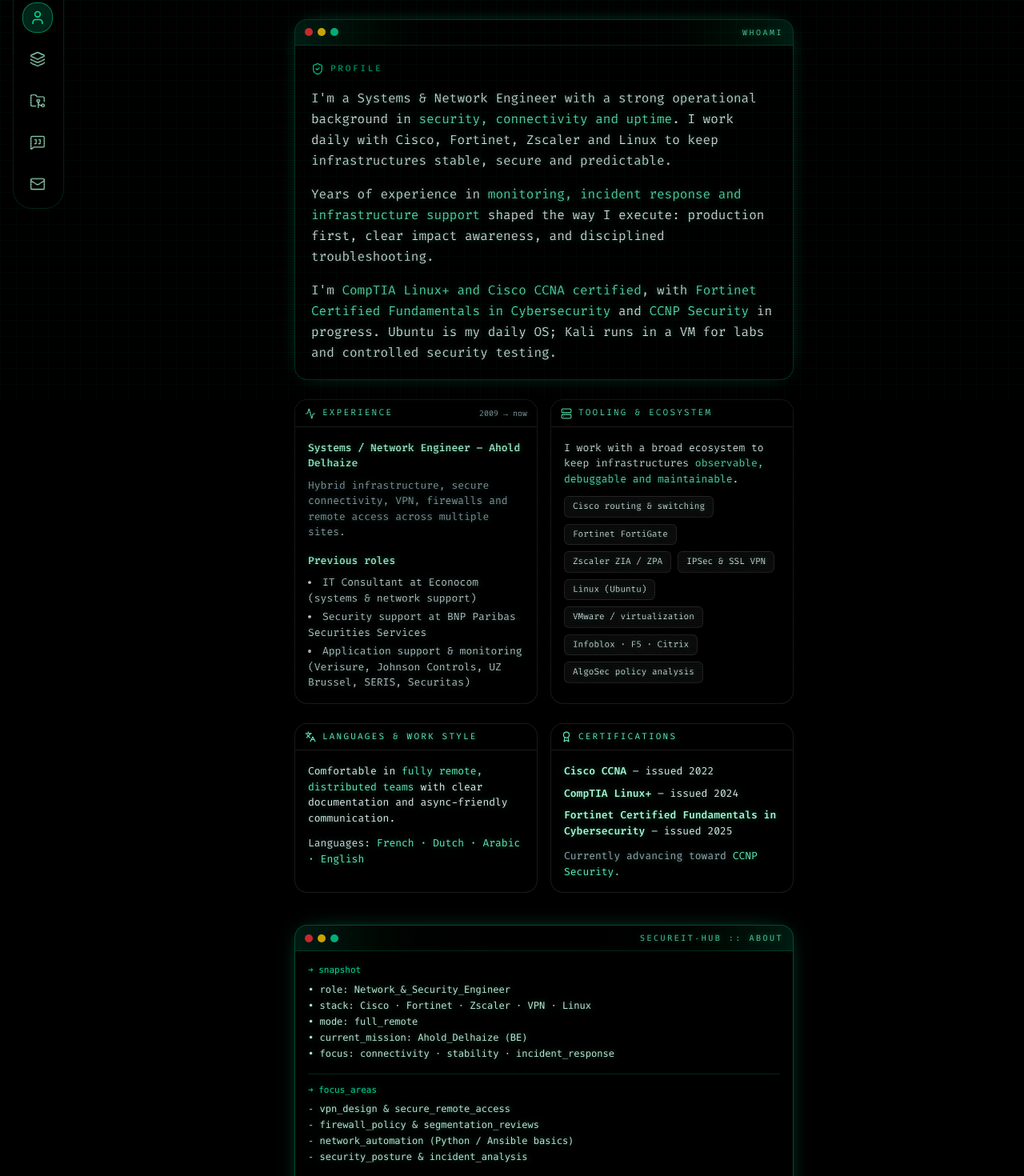
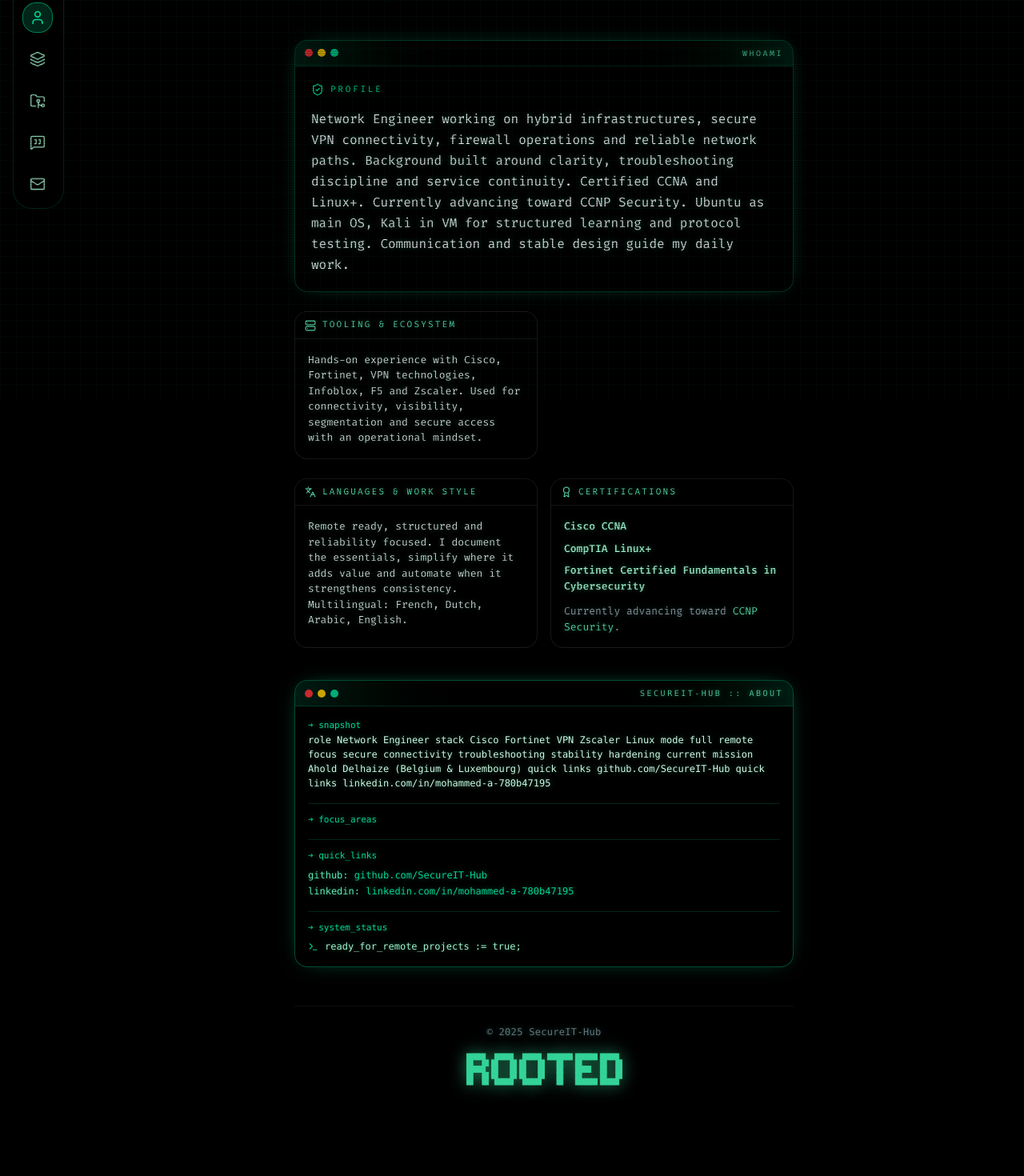
Before and after one commit to anasbounaiim/secureit-hub, a Next.js app: page /about in a window 1280 px wide. Shown: the part 300-1770 px from the top of the page at 80% size. After the commit the page ends 1725 px from the top, so only its background shows below. Built offline with nearby package versions, Linux system fonts and the light colour scheme.

Commit message:
validate content

```diff
--- a/app/about/page.tsx
+++ b/app/about/page.tsx
@@ -22,16 +22,13 @@
         </div>
 
         <h1 className="text-3xl md:text-4xl font-semibold text-white">
-          About Mohammed
+          About Me
         </h1>
 
         <p className="text-sm md:text-base text-gray-400 max-w-2xl leading-relaxed">
-          Network &amp; Security Engineer focused on{" "}
-          <span className="text-emerald-300">
-            secure connectivity, stable infrastructures and real-world
-            production operations
-          </span>{" "}
-          across hybrid environments.
+        Network Engineer focused on secure connectivity, stable infrastructures and clean remote operations.
+Experience across Belgium and remote environments, with daily work on enterprise production systems.
+
         </p>
       </header>
 
@@ -60,74 +57,23 @@
               </div>
 
               <p>
-                I&apos;m a Systems &amp; Network Engineer with a strong
-                operational background in{" "}
-                <span className="text-emerald-300">
-                  security, connectivity and uptime
-                </span>
-                . I work daily with Cisco, Fortinet, Zscaler and Linux to keep
-                infrastructures stable, secure and predictable.
+
+              Network Engineer working on hybrid infrastructures, secure VPN connectivity, firewall operations and reliable network paths.
+Background built around clarity, troubleshooting discipline and service continuity.
+Certified CCNA and Linux+.
+Currently advancing toward CCNP Security.
+Ubuntu as main OS, Kali in VM for structured learning and protocol testing.
+Communication and stable design guide my daily work.
+
+
               </p>
 
-              <p>
-                Years of experience in{" "}
-                <span className="text-emerald-300">
-                  monitoring, incident response and infrastructure support
-                </span>{" "}
-                shaped the way I execute: production first, clear impact
-                awareness, and disciplined troubleshooting.
-              </p>
-
-              <p>
-                I&apos;m{" "}
-                <span className="text-emerald-300">
-                  CompTIA Linux+ and Cisco CCNA certified
-                </span>
-                , with{" "}
-                <span className="text-emerald-300">
-                  Fortinet Certified Fundamentals in Cybersecurity
-                </span>{" "}
-                and <span className="text-emerald-300">CCNP Security</span> in
-                progress. Ubuntu is my daily OS; Kali runs in a VM for labs and
-                controlled security testing.
-              </p>
             </div>
           </div>
 
           {/* EXPERIENCE + TOOLING ROW */}
           <div className="grid gap-4 md:grid-cols-2">
-            {/* EXPERIENCE SUMMARY */}
-            <div className="relative rounded-2xl border border-white/10 bg-black/70 overflow-hidden">
-              <div className="flex items-center justify-between px-3 py-2 border-b border-white/10 bg-black/80">
-                <div className="flex items-center gap-2 text-[11px] uppercase tracking-[0.2em] text-emerald-300">
-                  <Activity size={14} />
-                  <span>Experience</span>
-                </div>
-                <span className="text-[10px] text-gray-400">2009 → now</span>
-              </div>
 
-              <div className="p-4 space-y-2 text-[12px] md:text-[13px] text-gray-200">
-                <p className="font-semibold text-emerald-200">
-                  Systems / Network Engineer – Ahold Delhaize
-                </p>
-                <p className="text-gray-400">
-                  Hybrid infrastructure, secure connectivity, VPN, firewalls and
-                  remote access across multiple sites.
-                </p>
-
-                <p className="font-semibold text-emerald-200 pt-2">
-                  Previous roles
-                </p>
-                <ul className="list-disc list-inside space-y-1 text-gray-300">
-                  <li>IT Consultant at Econocom (systems &amp; network support)</li>
-                  <li>Security support at BNP Paribas Securities Services</li>
-                  <li>
-                    Application support &amp; monitoring (Verisure, Johnson
-                    Controls, UZ Brussel, SERIS, Securitas)
-                  </li>
-                </ul>
-              </div>
-            </div>
 
             {/* TOOLING & ECOSYSTEM */}
             <div className="relative rounded-2xl border border-white/10 bg-black/70 overflow-hidden">
@@ -140,32 +86,13 @@
 
               <div className="p-4 space-y-3 text-[12px] md:text-[13px] text-gray-200">
                 <p>
-                  I work with a broad ecosystem to keep infrastructures{" "}
-                  <span className="text-emerald-300">
-                    observable, debuggable and maintainable
-                  </span>
-                  .
+
+                Hands-on experience with Cisco, Fortinet, VPN technologies, Infoblox, F5 and Zscaler.
+Used for connectivity, visibility, segmentation and secure access with an operational mindset.
+
                 </p>
 
-                <div className="flex flex-wrap gap-2">
-                  {[
-                    "Cisco routing & switching",
-                    "Fortinet FortiGate",
-                    "Zscaler ZIA / ZPA",
-                    "IPSec & SSL VPN",
-                    "Linux (Ubuntu)",
-                    "VMware / virtualization",
-                    "Infoblox · F5 · Citrix",
-                    "AlgoSec policy analysis",
-                  ].map((item) => (
-                    <span
-                      key={item}
-                      className="px-2.5 py-1 rounded-md border border-white/10 bg-white/5 text-[11px] text-gray-200"
-                    >
-                      {item}
-                    </span>
-                  ))}
-                </div>
+
               </div>
             </div>
           </div>
@@ -183,18 +110,12 @@
 
               <div className="p-4 space-y-3 text-[12px] md:text-[13px] text-gray-200">
                 <p>
-                  Comfortable in{" "}
-                  <span className="text-emerald-300">
-                    fully remote, distributed teams
-                  </span>{" "}
-                  with clear documentation and async-friendly communication.
+                Remote ready, structured and reliability focused.
+I document the essentials, simplify where it adds value and automate when it strengthens consistency.
+Multilingual: French, Dutch, Arabic, English.
+
                 </p>
-                <p className="text-gray-300">
-                  Languages:{" "}
-                  <span className="text-emerald-300">
-                    French · Dutch · Arabic · English
-                  </span>
-                </p>
+
               </div>
             </div>
 
@@ -212,19 +133,19 @@
                   <span className="font-semibold text-emerald-200">
                     Cisco CCNA
                   </span>{" "}
-                  – issued 2022
+
                 </p>
                 <p>
                   <span className="font-semibold text-emerald-200">
                     CompTIA Linux+
                   </span>{" "}
-                  – issued 2024
+
                 </p>
                 <p>
                   <span className="font-semibold text-emerald-200">
                     Fortinet Certified Fundamentals in Cybersecurity
                   </span>{" "}
-                  – issued 2025
+
                 </p>
                 <p className="text-gray-400 pt-1">
                   Currently advancing toward{" "}
@@ -262,13 +183,14 @@
               <p className="text-[11px] text-emerald-400">
                 <span className="text-emerald-500">➜</span> snapshot
               </p>
-              <ul className="space-y-0.5 text-[11px] md:text-[12px] text-emerald-100/90">
-                <li>• role: Network_&_Security_Engineer</li>
-                <li>• stack: Cisco · Fortinet · Zscaler · VPN · Linux</li>
-                <li>• mode: full_remote</li>
-                <li>• current_mission: Ahold_Delhaize (BE)</li>
-                <li>• focus: connectivity · stability · incident_response</li>
-              </ul>
+              role Network Engineer
+stack Cisco Fortinet VPN Zscaler Linux
+mode full remote
+focus secure connectivity troubleshooting stability hardening
+current mission Ahold Delhaize (Belgium & Luxembourg)
+quick links github.com/SecureIT-Hub
+quick links linkedin.com/in/mohammed-a-780b47195
+
             </div>
 
             {/* Focus areas */}
@@ -277,10 +199,7 @@
                 <span className="text-emerald-500">➜</span> focus_areas
               </p>
               <ul className="space-y-0.5 text-[11px] md:text-[12px] text-emerald-100/90">
-                <li>- vpn_design &amp; secure_remote_access</li>
-                <li>- firewall_policy &amp; segmentation_reviews</li>
-                <li>- network_automation (Python / Ansible basics)</li>
-                <li>- security_posture &amp; incident_analysis</li>
+
               </ul>
             </div>
 
--- a/app/components/Footer.tsx
+++ b/app/components/Footer.tsx
@@ -6,15 +6,7 @@
       <div className="mx-auto flex flex-col items-center gap-4 text-center">
         {/* Text */}
         <p className="font-mono tracking-wide text-[11px] sm:text-xs text-gray-500">
-          © {new Date().getFullYear()} SecureIT-Hub — Crafted by{" "}
-          <a
-            href="https://www.linkedin.com/in/anas-bounaim-37450621a"
-            target="_blank"
-            rel="noreferrer"
-            className="text-emerald-400 hover:text-emerald-300"
-          >
-            Anas Bounaim
-          </a>
+          © {new Date().getFullYear()} SecureIT-Hub
         </p>
 
         {/* Responsive SVG Footer Logo */}
--- a/app/projects/page.tsx
+++ b/app/projects/page.tsx
@@ -6,9 +6,8 @@
     period: "Ongoing",
     stack: ["Cisco", "Fortinet", "VPN", "Linux", "Monitoring"],
     description: [
-      "Designing a multi-site homelab inspired by enterprise environments.",
-      "Segmented networks, IPSec tunnels, centralized logging, SNMP monitoring and policy-driven firewalling.",
-      "A full playground to test real production behavior.",
+      "Multi-site homelab built like an enterprise environment: segmented networks, IPSec tunnels, centralized logging, SNMP monitoring and policy-driven firewalling.A full playground to test real production behavior.",
+      "Cisco · Fortinet · VPN · Linux · Monitoring ~/labs/enterprise_homelab"
     ],
   },
   {
@@ -16,8 +15,8 @@
     period: "Ongoing",
     stack: ["Python", "Automation", "CLI", "Scripting"],
     description: [
-      "Python automations for daily network operations: configuration backups, compliance checks, inventory parsing and CLI-based bulk tasks.",
-      "Built for clarity, repeatability and speed.",
+      "Python tools for daily network operations: backups, compliance checks, inventory parsing and CLI-based bulk tasks. Focused on clarity, repeatability and speed.",
+   ,"Python · Automation · CLI · Scripting ~/labs/automation_toolkit"
     ],
   },
   {
@@ -25,8 +24,8 @@
     period: "Lab",
     stack: ["Zscaler", "VPN", "Firewall", "Access control"],
     description: [
-      "Research environment focused on testing and comparing remote-access architectures such as Zscaler ZPA and ZIA, IPSec and SSL VPNs.",
-      "Analysis of policy behavior and optimisation of user experience while maintaining strong security posture.",
+      "Testing and comparing remote-access paths: Zscaler ZPA / ZIA, IPSec, SSL VPN.Focus on policy behavior, user experience and security posture.",
+    "Zscaler · VPN · Firewall · Access control ~/labs/remote_access_hardening"
     ],
   },
   {
@@ -34,8 +33,9 @@
     period: "Lab",
     stack: ["Linux", "Syslog", "Traffic capture", "Automation"],
     description: [
-      "Environment to analyze logs, replay captures, simulate incidents and validate diagnostic workflows.",
+      "Environment for log analysis, packet replay and incident simulation.",
       "Objective: visibility, forensic discipline and structured troubleshooting.",
+    ,"Objective: visibility, forensic discipline, structured troubleshooting. Linux · Syslog · Traffic capture · Automation ~/labs/incident_response_playground"
     ],
   },
   {
@@ -43,7 +43,8 @@
     period: "Lab",
     stack: ["Fortinet", "AlgoSec", "Segmentation"],
     description: [
-      "Study focused on cleaning firewall rulebases, reducing shadowed rules, optimizing NAT and improving segmentation using AlgoSec-style methodology.",
+      "Review and optimization of firewall rulebases: cleanup, segmentation and NAT improvements.Fortinet · AlgoSec · Segmentation",
+    "Fortinet · AlgoSec · Segmentation ~/labs/firewall_policy_optimization"
     ],
   },
 ];
@@ -66,12 +67,11 @@
         </h1>
 
         <p className="text-sm md:text-base text-gray-400 max-w-2xl leading-relaxed">
-          Practical labs, automation tools and infrastructure designs focused on{" "}
-          <span className="text-emerald-300">
-            security, remote operations and reliable networking
-          </span>
-          . These projects reflect real production scenarios, not theoretical
-          exercises.
+        Projects, labs and real-world engineering
+Hands-on labs, automation tools and network designs focused on security, remote access and reliable connectivity.
+Each project reflects real production behavior not theoretical exercises.
+
+
         </p>
       </header>
 
--- a/app/skills/page.tsx
+++ b/app/skills/page.tsx
@@ -60,20 +60,15 @@
               </div>
 
               <p className="text-sm md:text-[13px] text-gray-300">
-                Design and troubleshooting of enterprise routing &amp; switching
-                with a strong focus on{" "}
-                <span className="text-emerald-300">
-                  availability, redundancy and clean topologies
-                </span>
+              Cisco Routing & Switching (CCNA, CCNP Security in progress)
+BGP, OSPF, EIGRP
+VLANs, STP, EtherChannel, HSRP / VRRP
+Enterprise WAN/LAN design and VPN troubleshooting
+Production-grade network operations across multiple sites
+
                 .
               </p>
 
-              <ul className="space-y-2 text-sm md:text-[13px] text-gray-200">
-                <li>✔ Cisco Routing &amp; Switching (CCNA / CCNP level)</li>
-                <li>✔ BGP, OSPF, EIGRP – design &amp; troubleshooting</li>
-                <li>✔ VLANs, STP, EtherChannel, HSRP / VRRP</li>
-                <li>✔ QoS, traffic shaping &amp; link optimization</li>
-              </ul>
 
               <div className="flex flex-wrap gap-2 pt-1">
                 {["Cisco IOS", "WAN / MPLS", "LAN design", "High availability"].map(
@@ -111,18 +106,16 @@
               </div>
 
               <p className="text-sm md:text-[13px] text-gray-300">
-                Daily work on{" "}
-                <span className="text-emerald-300">
-                  edge security, segmentation and secure remote access
-                </span>{" "}
-                with Fortinet &amp; Zscaler ecosystems.
+              Fortinet FortiGate (policies, NAT, VPN, IPS)
+Zscaler ZIA / ZPA administration
+Firewall rules, segmentation and secure access design
+IPSec VPN design, remote access stability
+Security posture review and incident analysis
+
               </p>
 
               <ul className="space-y-2 text-sm md:text-[13px] text-gray-200">
-                <li>✔ Fortinet FortiGate (policies, VPN, IPS, NAT)</li>
-                <li>✔ Zscaler ZIA / ZPA administration</li>
-                <li>✔ Firewall rules, segmentation &amp; access design</li>
-                <li>✔ IPSec / SSL VPN design &amp; troubleshooting</li>
+
               </ul>
 
               <div className="flex flex-wrap gap-2 pt-1">
@@ -152,18 +145,16 @@
 
             <div className="p-4 space-y-3 text-[12px] md:text-[13px] text-gray-200">
               <p className="text-gray-300">
-                Solid Linux background with{" "}
-                <span className="text-emerald-300">
-                  scripting, monitoring and virtualization
-                </span>{" "}
-                in day-to-day operations.
+              Linux administration (Ubuntu as main OS)
+Bash and shell scripting
+Monitoring and log analysis
+VMware and Proxmox virtualization
+
               </p>
 
               <ul className="space-y-2">
-                <li>✔ Linux administration (Debian / Ubuntu)</li>
-                <li>✔ Bash &amp; shell scripting</li>
-                <li>✔ Monitoring: SNMP, Syslog, Zabbix, Prometheus basics</li>
-                <li>✔ Virtualization (VMware, Proxmox, Hyper-V)</li>
+                <li>✔ Linux administration (Ubuntu)</li>
+
               </ul>
 
               <div className="flex flex-wrap gap-2 pt-1">
@@ -191,11 +182,11 @@
 
             <div className="p-4 space-y-3 text-[12px] md:text-[13px] text-gray-200">
               <p className="text-gray-300">
-                Using{" "}
-                <span className="text-emerald-300">
-                  Python &amp; Ansible to automate recurring network tasks
-                </span>{" "}
-                and keep configurations consistent.
+              Python for network automation
+Backups, audits, config checks
+Ansible basics for network tasks
+Structured YAML / JSON configurations
+
               </p>
 
               <ul className="space-y-2">
--- a/app/testimonials/page.tsx
+++ b/app/testimonials/page.tsx
@@ -335,8 +335,12 @@
         </div>
 
         <p className="max-w-2xl text-gray-400 text-[15px] leading-relaxed">
-          Industry peers, collaborators, and managers share their experience
-          working with me — from engineering discipline to execution quality.
+
+I receive consistent appreciation from engineers, managers and colleagues I collaborate with.
+Only public LinkedIn recommendations are displayed here to keep everything clean, secure and fully compliant.
+Each recommendation highlights what defines my work: clarity, reliability, discipline and real problem-solving in live production environments.
+( et tu intègre comme convenu ceux de mon LinkedIn)
+
         </p>
 
         {/* Small terminal prompt line */}
```
Also changed, not shown: app/page.tsx (+77 -29 lines).
